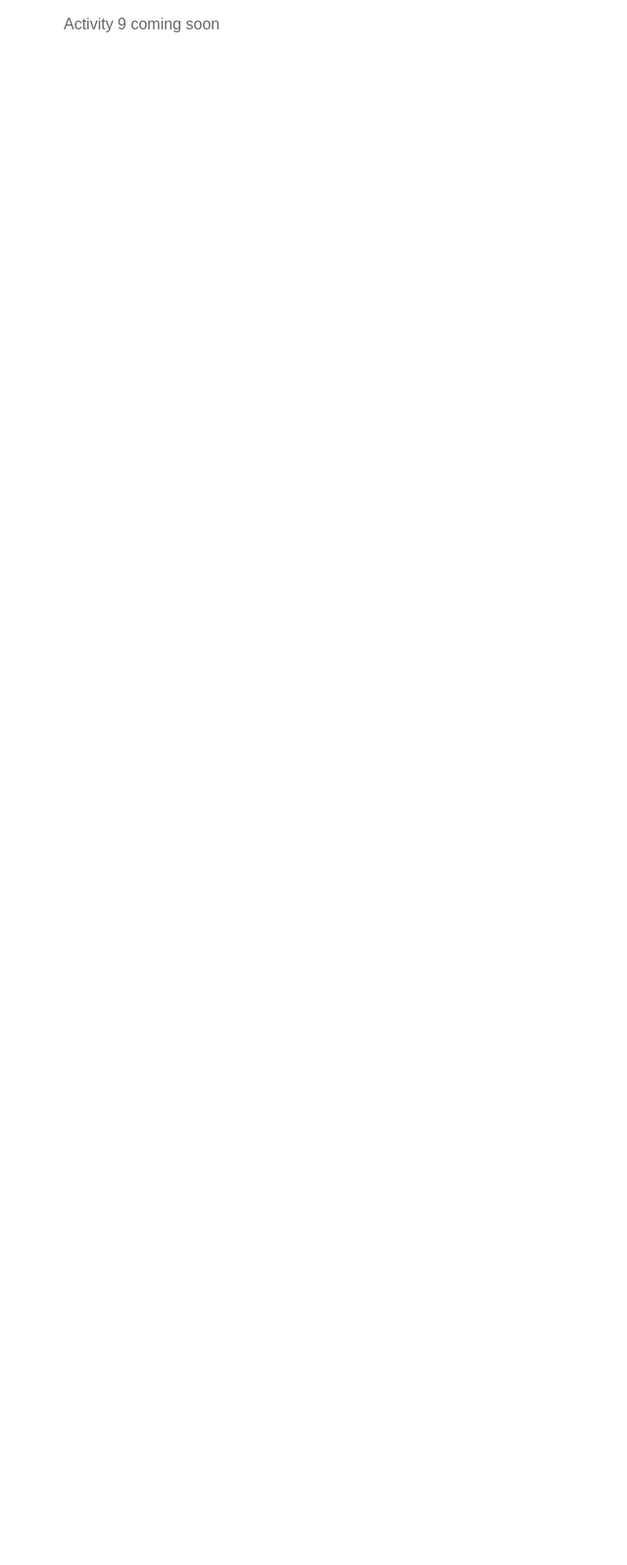
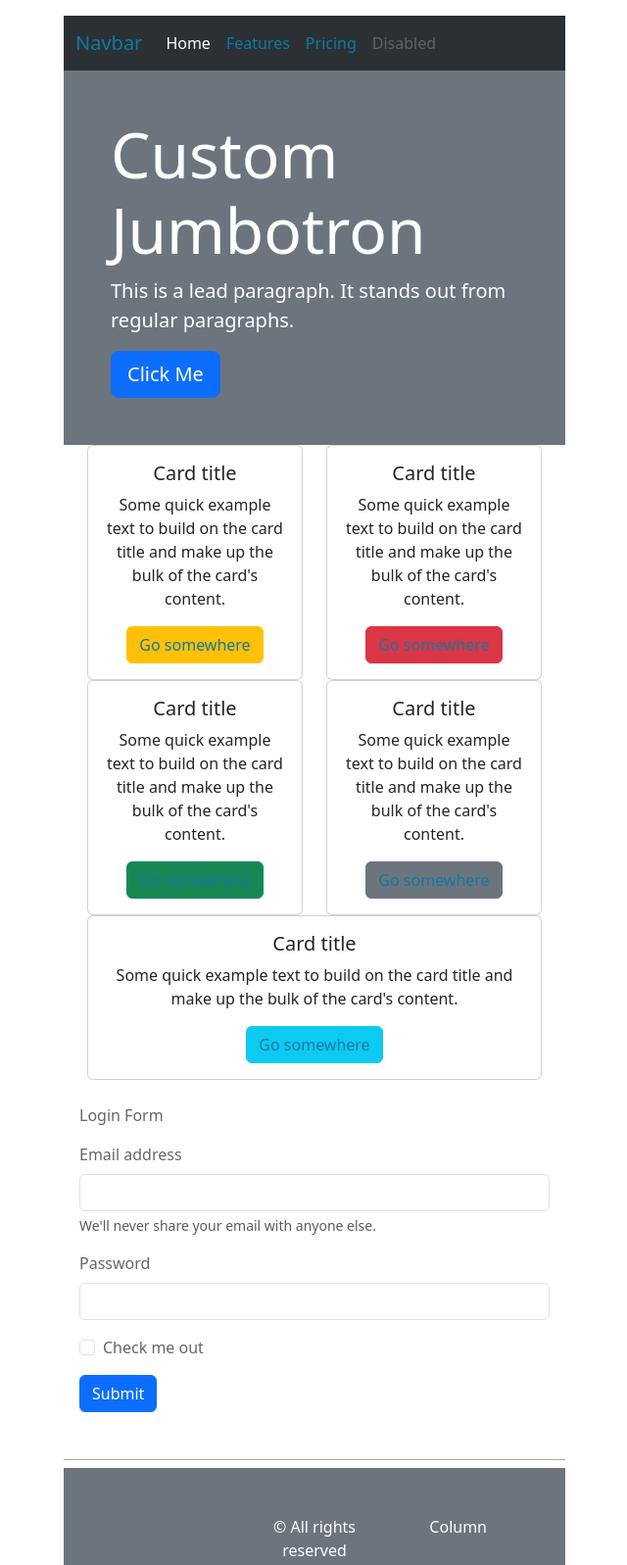
Before and after one commit to WSU-SoC-WEB2620-CU/web2620-class-activities-Lavenderswa, a website built with Vite: page src/example08.html in a window 1280 px wide. Shown: the top 1597 px of the page at 98% size, without its empty margins (319-959 px from the left). Before the commit the page ends 800 px from the top, so only its background shows below. Built offline with nearby package versions, Linux system fonts and the light colour scheme.

Commit message:
Final Submission

```diff
--- a/src/example08.html
+++ b/src/example08.html
@@ -7,9 +7,156 @@
   <title>Example 08</title>
 </head>
 <body>
-  <!-- TODO: Example 08 (Activity 9) HTML goes here -->
-  <p>Activity 9 coming soon</p>
+  <header>
+    <nav class="navbar navbar-expand-lg bg-body-tertiary" data-bs-theme="dark">
+      <div class="container-fluid">
+        <a class="navbar-brand" href="#">Navbar</a>
+        <button class="navbar-toggler" type="button" data-bs-toggle="collapse" data-bs-target="#navbarNavAltMarkup" aria-controls="navbarNavAltMarkup" aria-expanded="false" aria-label="Toggle navigation">
+          <span class="navbar-toggler-icon"></span>
+        </button>
+        <div class="collapse navbar-collapse" id="navbarNavAltMarkup">
+          <div class="navbar-nav">
+            <a class="nav-link active" aria-current="page" href="#">Home</a>
+            <a class="nav-link" href="#">Features</a>
+            <a class="nav-link" href="#">Pricing</a>
+            <a class="nav-link disabled" aria-disabled="true">Disabled</a>
+          </div>
+        </div>
+      </div>
+    </nav>
+  </header>
+
+  <main>
+    <div class="p-5 bg-secondary container-fluid text-white">
+      <h1 class="display-3">Custom Jumbotron</h1>
+      <p class="lead">This is a lead paragraph. It stands out from regular paragraphs.</p>
+      <button type="button" class="btn btn-primary btn-lg">Click Me</button>
+    </div>
+
+      <div class="container-fluid">
+
+        <div class="container text-center">
+          <div class="row">
+            <div class="col">
+              <div class="card">
+                <div class="card-body">
+                  <h5 class="card-title">Card title</h5>
+                  <p class="card-text">Some quick example text to build on the card title and make up the bulk of the card's content.</p>
+                  <a href="#" class="btn btn-warning">Go somewhere</a>
+                </div>
+              </div>
+            </div>
+            <div class="col">
+              <div class="card">
+                <div class="card-body">
+                  <h5 class="card-title">Card title</h5>
+                  <p class="card-text">Some quick example text to build on the card title and make up the bulk of the card's content.</p>
+                  <a href="#" class="btn btn-danger">Go somewhere</a>
+                </div>
+              </div>
+            </div>
+          </div>
+          <div class="row">
+            <div class="col">
+              <div class="card">
+                <div class="card-body">
+                  <h5 class="card-title">Card title</h5>
+                  <p class="card-text">Some quick example text to build on the card title and make up the bulk of the card's content.</p>
+                  <a href="#" class="btn btn-success">Go somewhere</a>
+                </div>
+              </div>
+            </div>
+            <div class="col">
+              <div class="card">
+                <div class="card-body">
+                  <h5 class="card-title">Card title</h5>
+                  <p class="card-text">Some quick example text to build on the card title and make up the bulk of the card's content.</p>
+                  <a href="#" class="btn btn-secondary">Go somewhere</a>
+                </div>
+              </div>
+            </div>
+            <div class="col">
+              <div class="card">
+                <div class="card-body">
+                  <h5 class="card-title">Card title</h5>
+                  <p class="card-text">Some quick example text to build on the card title and make up the bulk of the card's content.</p>
+                  <a href="#" class="btn btn-info">Go somewhere</a>
+                </div>
+              </div>
+            </div>
+          </div>
+        </div>
+
+
+
+
+
+
+
+
+
+
+
+         </div>
+
+
+<!-- Modal -->
+<div class="modal fade" id="exampleModal" tabindex="-1" aria-labelledby="exampleModalLabel" aria-hidden="true">
+  <div class="modal-dialog">
+    <div class="modal-content">
+      <div class="modal-header">
+        <h1 class="modal-title fs-5" id="exampleModalLabel">Modal title</h1>
+        <button type="button" class="btn-close" data-bs-dismiss="modal" aria-label="Close"></button>
+      </div>
+      <div class="modal-body">
+        Lorem, ipsum dolor sit amet consectetur adipisicing elit. Ex rem deleniti quos nisi. Quo voluptate unde voluptatibus similique. Nihil eius sequi laboriosam voluptatum ipsa ducimus nisi explicabo ipsam nesciunt doloremque!
+      </div>
+      <div class="modal-footer">
+        <button type="button" class="btn btn-secondary" data-bs-dismiss="modal">Close</button>
+        <button type="button" class="btn btn-primary">Save changes</button>
+      </div>
+    </div>
+  </div>
+</div>
+
+<!-- Form -->
+
+  <form class="mt-4 px-3">
+    <p>Login Form</p>
+    <div class="mb-3">
+      <label for="exampleInputEmail1" class="form-label">Email address</label>
+      <input type="email" class="form-control" id="exampleInputEmail1" aria-describedby="emailHelp">
+      <div id="emailHelp" class="form-text">We'll never share your email with anyone else.</div>
+    </div>
+    <div class="mb-3">
+      <label for="exampleInputPassword1" class="form-label">Password</label>
+      <input type="password" class="form-control" id="exampleInputPassword1">
+    </div>
+    <div class="mb-3 form-check">
+      <input type="checkbox" class="form-check-input" id="exampleCheck1">
+      <label class="form-check-label" for="exampleCheck1">Check me out</label>
+    </div>
+    <button type="submit" class="btn btn-primary">Submit</button>
+  </form>
+
+
+  </main>
+
+
+  <footer>
+    <div class="container-fluid text-center p-5 bg-secondary text-white">
+      <div class="row">
+        <div class="col">
+        </div>
+        <div class="col">&copy; All rights reserved
+        </div>
+        <div class="col">
+          Column
+        </div>
+      </div>
+    </div>
+  </footer>
 
   <script type="module" src="./javascripts/main.js"></script>
-</body>
+  </body>
 </html>
--- a/src/javascripts/main.js
+++ b/src/javascripts/main.js
@@ -4,3 +4,5 @@ require.context('../images/', true, /\.(png|jpg|jpeg|gif|svg)$/i)
 require("../stylesheets/main.scss") //require.context('../stylesheets/', true, /\.(css|scss)$/i)
 
 //TODO - Your ES6 JavaScript code (if any) goes here
+
+import "bootstrap";
--- a/src/stylesheets/example08.scss
+++ b/src/stylesheets/example08.scss
@@ -1 +1,3 @@
 /* TODO: Example 08 (Activity 9) CSS goes here */
+
+@import "bootstrap/scss/bootstrap";
```
Also changed, not shown: package.json (+5 -4 lines), 1 other file.
